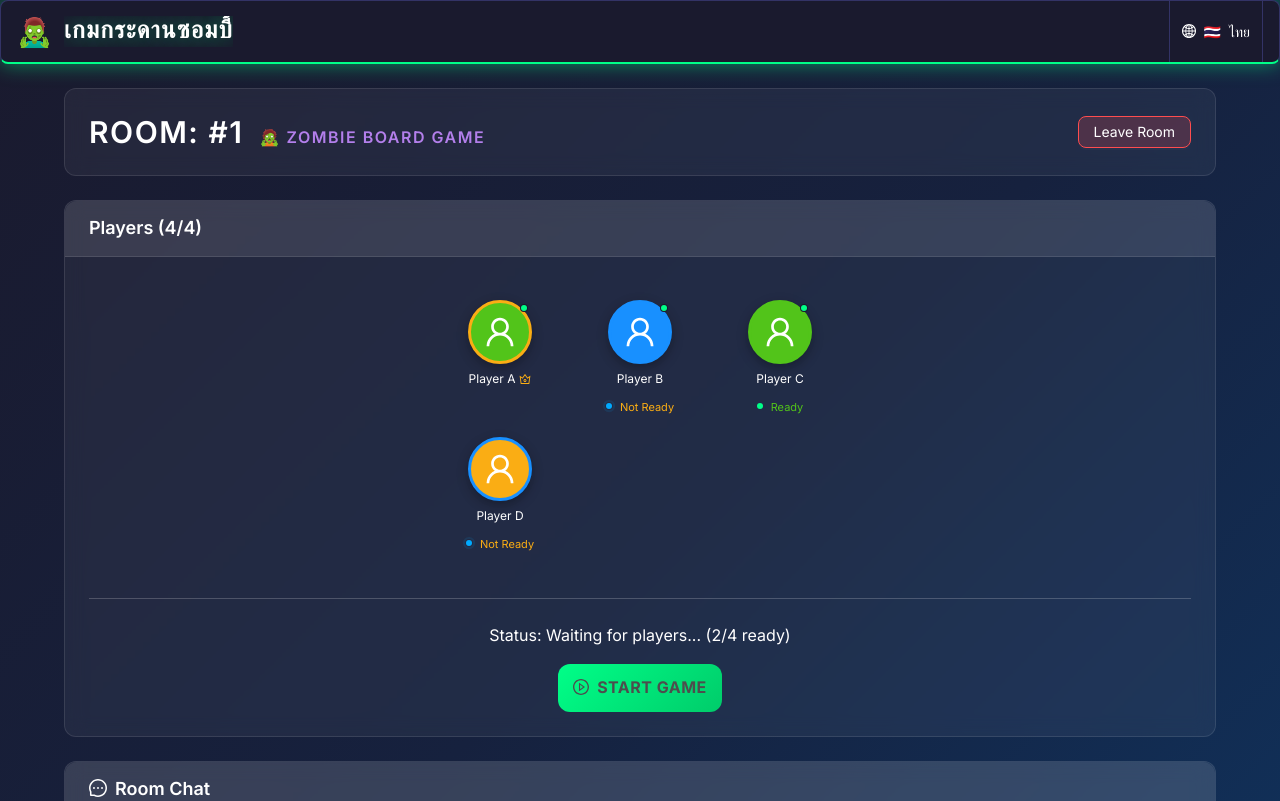
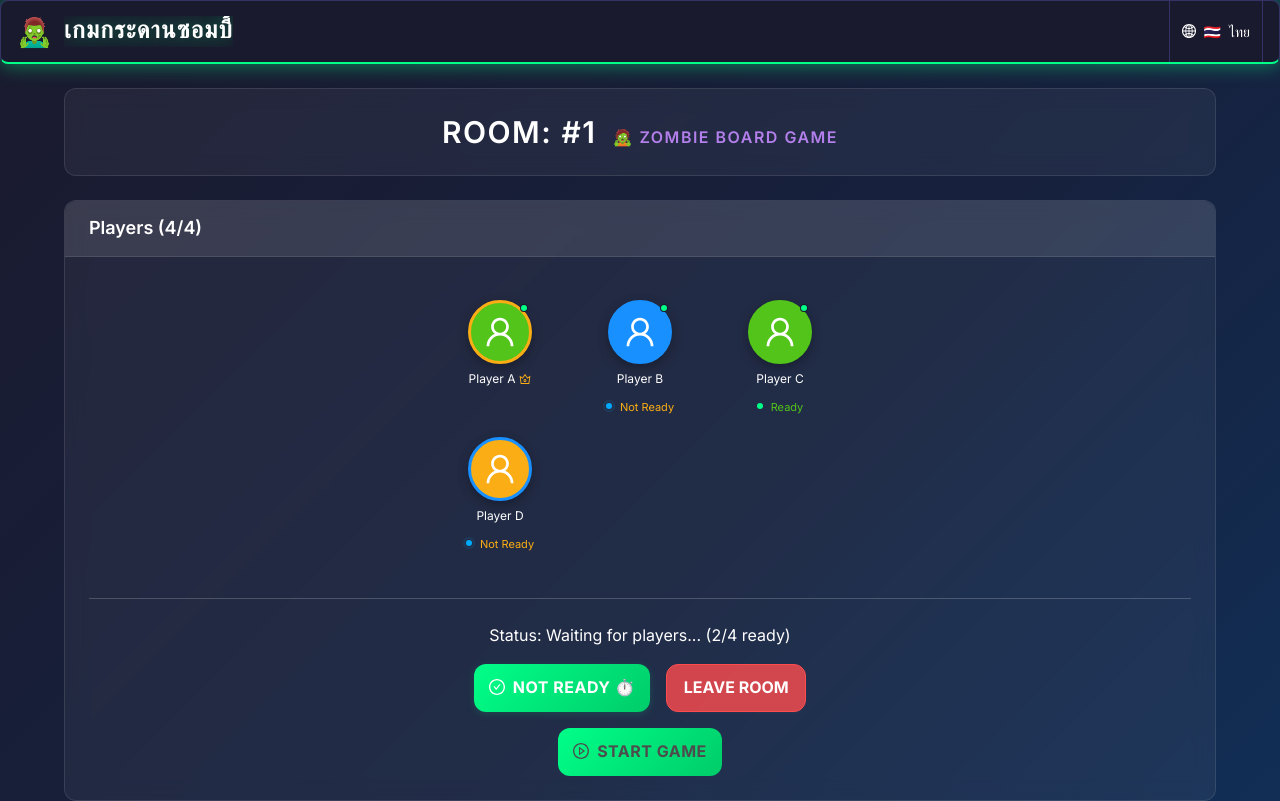
Before and after one commit to kittophop1998/board-game-zombie, a Next.js app: page /lobby/room/1 in a window 1280 px wide. Shown: the top 801 px of the page. Built offline with nearby package versions, Linux system fonts and the light colour scheme.

Commit message:
fi:update button ready

```diff
--- a/app/lobby/room/[id]/page.tsx
+++ b/app/lobby/room/[id]/page.tsx
@@ -54,6 +54,7 @@ export default function RoomPage() {
 
   const [isHost] = useState(true); // Mock: current user is host
   const [gameStarted, setGameStarted] = useState(false);
+  const [isCurrentPlayerReady, setIsCurrentPlayerReady] = useState(false);
   const [chatMessage, setChatMessage] = useState('');
   const [chatMessages, setChatMessages] = useState<ChatMessage[]>([
     {
@@ -112,8 +113,8 @@ export default function RoomPage() {
   };
 
   const handleToggleReady = () => {
-    // TODO: Toggle current player's ready status
-    console.log('Toggle ready status');
+    setIsCurrentPlayerReady(!isCurrentPlayerReady);
+    console.log('Toggle ready status:', !isCurrentPlayerReady);
   };
 
   const handleSendMessage = () => {
@@ -164,26 +165,14 @@ export default function RoomPage() {
               backdropFilter: 'blur(10px)'
             }}
           >
-            <Row justify="space-between" align="middle">
+            <Row justify="center" align="middle">
               <Col>
-                <Title level={2} style={{ color: '#fff', margin: 0 }}>
+                <Title level={2} style={{ color: '#fff', margin: 0, textAlign: 'center' }}>
                   Room: #{roomId}
                   <span style={{ marginLeft: '16px', fontSize: '16px', color: '#b37feb' }}>
                     🧟 Zombie Board Game
                   </span>
                 </Title>
-              </Col>
-              <Col>
-                <Button
-                  onClick={handleLeaveRoom}
-                  style={{
-                    background: 'rgba(255, 77, 79, 0.2)',
-                    borderColor: '#ff4d4f',
-                    color: '#fff'
-                  }}
-                >
-                  Leave Room
-                </Button>
               </Col>
             </Row>
           </Card>
@@ -283,8 +272,51 @@ export default function RoomPage() {
               </Text>
             </Row>
 
-            <Row justify="center" gutter={16}>
-              {isHost ? (
+            {/* Action Buttons */}
+            <Row justify="center" gutter={16} style={{ marginBottom: '16px' }}>
+              {/* Ready Button - for all players */}
+              <Col>
+                <Button
+                  type="primary"
+                  size="large"
+                  icon={<CheckCircleOutlined />}
+                  onClick={handleToggleReady}
+                  style={{
+                    background: isCurrentPlayerReady ? '#52c41a' : '#faad14',
+                    borderColor: isCurrentPlayerReady ? '#52c41a' : '#faad14',
+                    height: '48px',
+                    fontSize: '16px',
+                    fontWeight: 'bold',
+                    minWidth: '140px'
+                  }}
+                >
+                  {isCurrentPlayerReady ? 'READY ✅' : 'NOT READY ⏱️'}
+                </Button>
+              </Col>
+
+              {/* Leave Room Button - for all players */}
+              <Col>
+                <Button
+                  size="large"
+                  onClick={handleLeaveRoom}
+                  style={{
+                    background: 'rgba(255, 77, 79, 0.8)',
+                    borderColor: '#ff4d4f',
+                    color: '#fff',
+                    height: '48px',
+                    fontSize: '16px',
+                    fontWeight: 'bold',
+                    minWidth: '140px'
+                  }}
+                >
+                  LEAVE ROOM
+                </Button>
+              </Col>
+            </Row>
+
+            {/* Host Only Buttons */}
+            {isHost && (
+              <Row justify="center" gutter={16}>
                 <Col>
                   <Button
                     type="primary"
@@ -293,34 +325,19 @@ export default function RoomPage() {
                     onClick={handleStartGame}
                     disabled={!canStartGame}
                     style={{
-                      background: canStartGame ? '#52c41a' : '#8c8c8c',
-                      borderColor: canStartGame ? '#52c41a' : '#8c8c8c',
+                      background: canStartGame ? '#722ed1' : '#8c8c8c',
+                      borderColor: canStartGame ? '#722ed1' : '#8c8c8c',
                       height: '48px',
                       fontSize: '16px',
-                      fontWeight: 'bold'
+                      fontWeight: 'bold',
+                      minWidth: '160px'
                     }}
                   >
-                    Start Game
+                    START GAME
                   </Button>
                 </Col>
-              ) : (
-                <Col>
-                  <Button
-                    type="primary"
-                    size="large"
-                    icon={<CheckCircleOutlined />}
-                    onClick={handleToggleReady}
-                    style={{
-                      height: '48px',
-                      fontSize: '16px',
-                      fontWeight: 'bold'
-                    }}
-                  >
-                    Toggle Ready
-                  </Button>
-                </Col>
-              )}
-            </Row>
+              </Row>
+            )}
           </Card>
 
           {/* Chat Section */}
```
